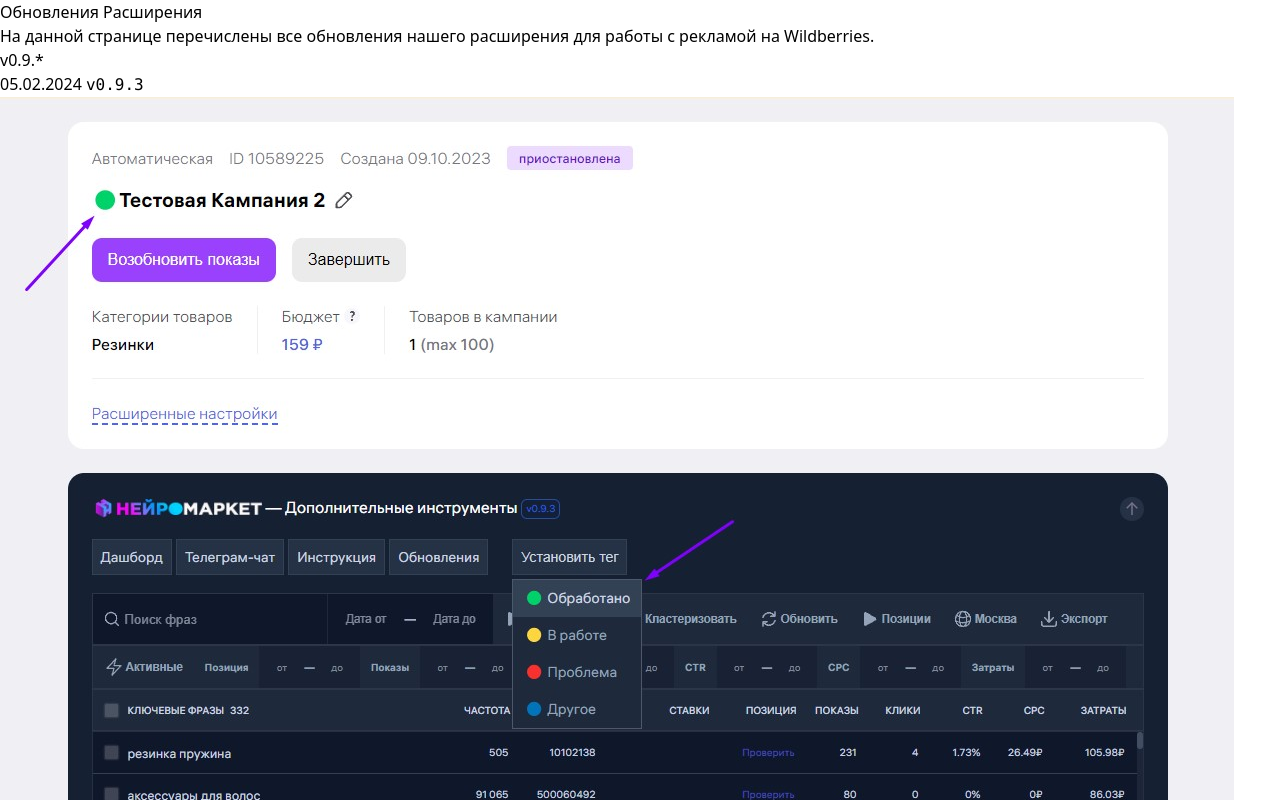
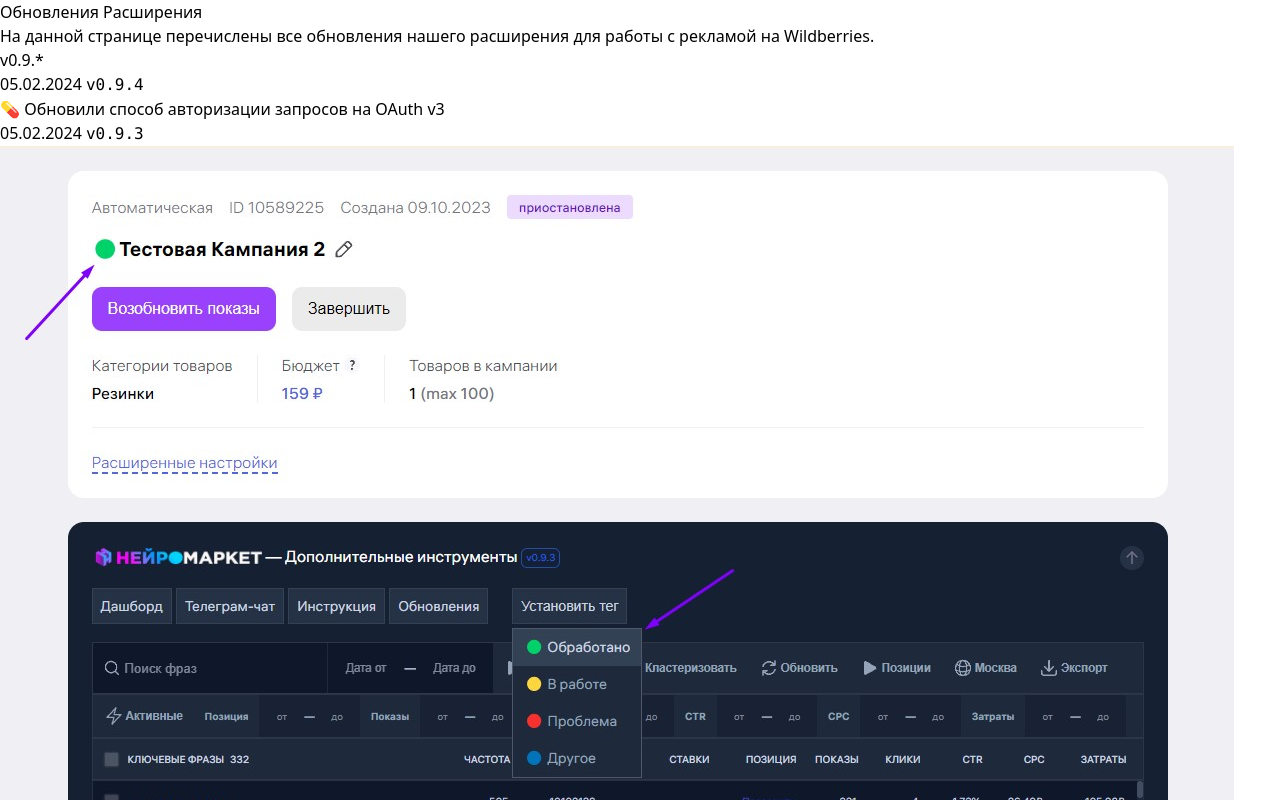
Before and after one commit to wbmeter/docs, a Next.js app: page /extension/updates in a window 1280 px wide. Shown: the top 800 px of the page. Built offline with nearby package versions, Linux system fonts and the light colour scheme.

Commit message:
update extension to 0.9.4

```diff
--- a/pages/extension/updates.mdx
+++ b/pages/extension/updates.mdx
@@ -4,6 +4,10 @@
 На данной странице перечислены все обновления нашего расширения для работы с рекламой на Wildberries.
 
 ## v0.9.\*
+
+### 05.02.2024 `v0.9.4`
+
+💊 Обновили способ авторизации запросов на OAuth v3
 
 ### 05.02.2024 `v0.9.3`
 
```
